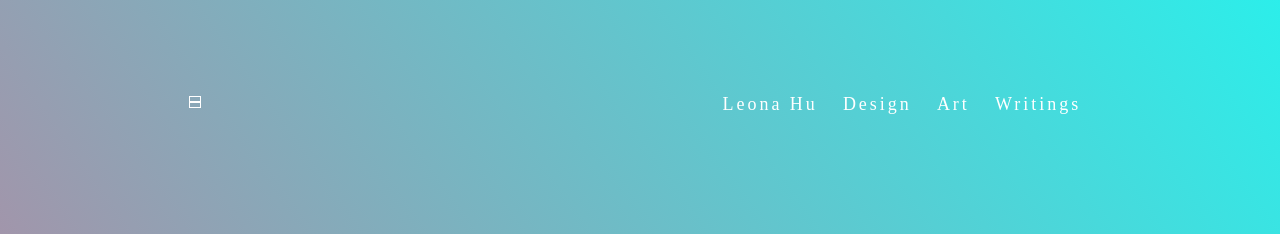
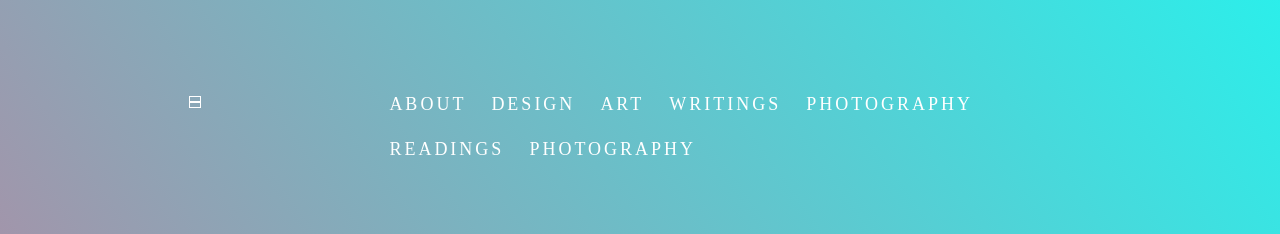
Before and after one commit to leonahu/huisleona, a plain HTML site: page index.html in a window 1280 px wide. Shown: the top 234 px of the page. Drawn offline with nearby package versions, Linux system fonts and the light colour scheme; files whose address does not match are found by name.

Commit message:
updated nv

```diff
--- a/index.html
+++ b/index.html
@@ -30,19 +30,32 @@
     <nav>
       <ul>
         <li>
-          <a href='index.html'>Leona Hu</a>
+          <a href='index.html'>ABOUT</a>
         </li>
 
         <li>
-          <a href='design/design.html'>Design</a>
+          <a href='design/design.html'>DESIGN</a>
         </li>
 
         <li>
-          <a href='art/index.html'>Art</a>
+          <a href='art/index.html'>ART</a>
         </li>
 
         <li>
-          <a href='design/index.html'>Writings</a>
+          <a href='design/index.html'>WRITINGS</a>
+        </li>
+
+        <li>
+          <a href='design/index.html'>PHOTOGRAPHY</a>
+        </li>
+
+        <li>
+          <a href='design/index.html'>READINGS</a>
+        </li>
+
+
+        <li>
+          <a href='design/index.html'>PHOTOGRAPHY</a>
         </li>
 
       </ul>
```
